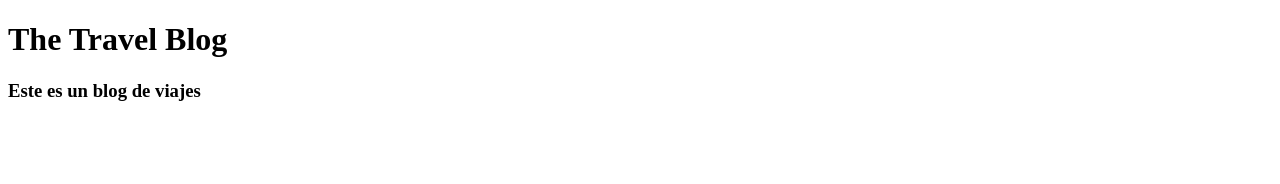
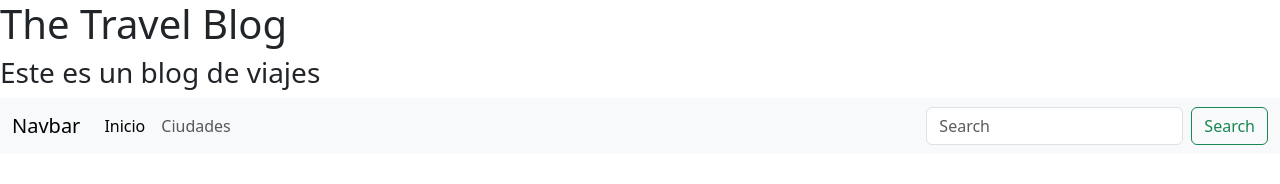
Before and after one commit to pablodorin/PreEntrega2Dorin, a plain HTML site: page index.html in a window 1280 px wide. Drawn offline with nearby package versions, Linux system fonts and the light colour scheme.

Commit message:
Barra Navegacion

```diff
--- a/index.html
+++ b/index.html
@@ -1,14 +1,49 @@
 <!DOCTYPE html>
 <html lang="es">
+
 <head>
     <meta charset="UTF-8">
     <meta http-equiv="X-UA-Compatible" content="IE=edge">
     <meta name="viewport" content="width=device-width, initial-scale=1.0">
     <title>The Travel Blog</title>
+    <!-- CSS BOOTSTRAP -->
+    <link href="https://cdn.jsdelivr.net/npm/bootstrap@5.3.0-alpha1/dist/css/bootstrap.min.css" rel="stylesheet"
+        integrity="sha384-GLhlTQ8iRABdZLl6O3oVMWSktQOp6b7In1Zl3/Jr59b6EGGoI1aFkw7cmDA6j6gD" crossorigin="anonymous">
+    <!-- MI CSS-->
+    <link rel="stylesheet" href="css/style.css">
 </head>
+
 <body>
     <h1>The Travel Blog</h1>
     <h3>Este es un blog de viajes</h3>
+    <nav class="navbar navbar-expand-lg bg-body-tertiary">
+        <div class="container-fluid">
+            <a class="navbar-brand" href="#">Navbar</a>
+            <button class="navbar-toggler" type="button" data-bs-toggle="collapse"
+                data-bs-target="#navbarSupportedContent" aria-controls="navbarSupportedContent" aria-expanded="false"
+                aria-label="Toggle navigation">
+                <span class="navbar-toggler-icon"></span>
+            </button>
+            <div class="collapse navbar-collapse" id="navbarSupportedContent">
+                <ul class="navbar-nav me-auto mb-2 mb-lg-0">
+                    <li class="nav-item">
+                        <a class="nav-link active" aria-current="page" href="#">Inicio</a>
+                    </li>
+                    <li class="nav-item">
+                        <a class="nav-link" href="#">Ciudades</a>
+                    </li>
+                </ul>
+                <form class="d-flex" role="search">
+                    <input class="form-control me-2" type="search" placeholder="Search" aria-label="Search">
+                    <button class="btn btn-outline-success" type="submit">Search</button>
+                </form>
+            </div>
+        </div>
+    </nav>
 
+    <script src="https://cdn.jsdelivr.net/npm/bootstrap@5.3.0-alpha1/dist/js/bootstrap.bundle.min.js"
+        integrity="sha384-w76AqPfDkMBDXo30jS1Sgez6pr3x5MlQ1ZAGC+nuZB+EYdgRZgiwxhTBTkF7CXvN"
+        crossorigin="anonymous"></script>
 </body>
+
 </html>
```
Also changed, not shown: css/estilos.css (deleted), css/style.css (added).
